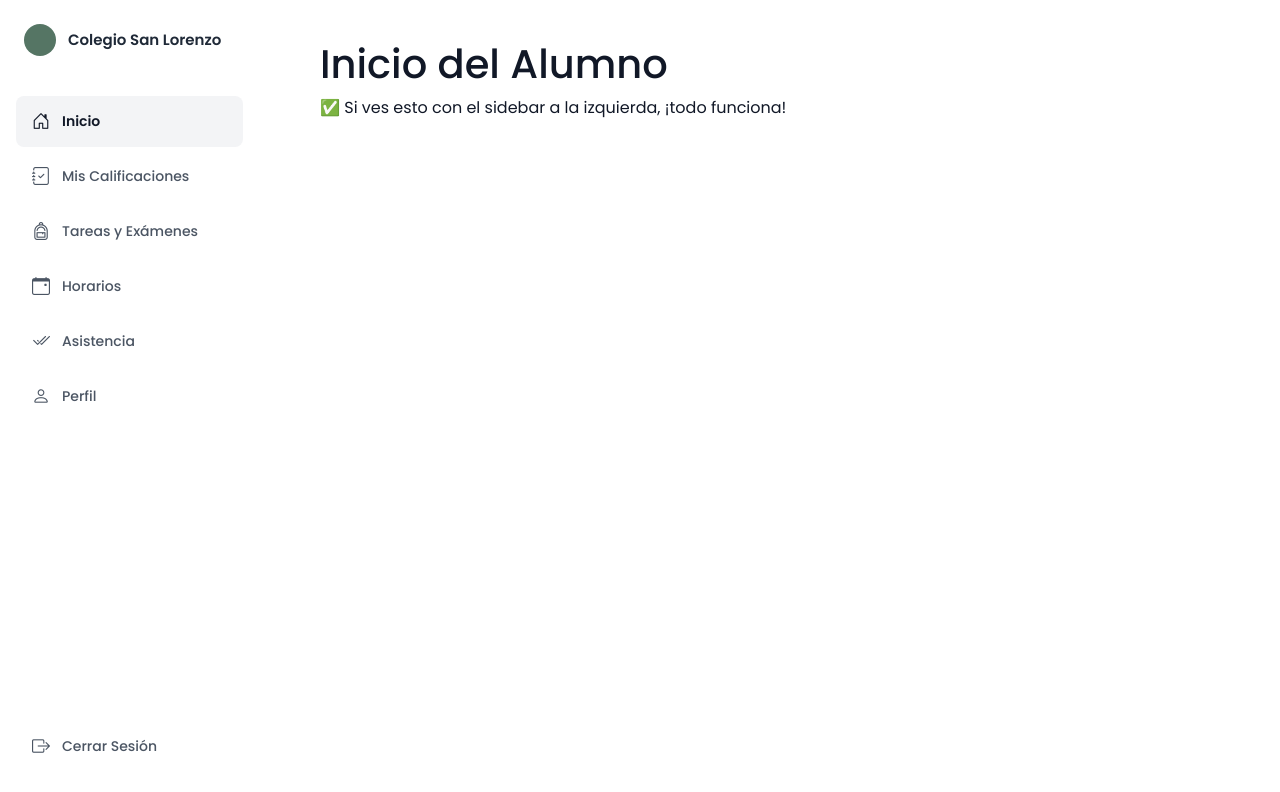
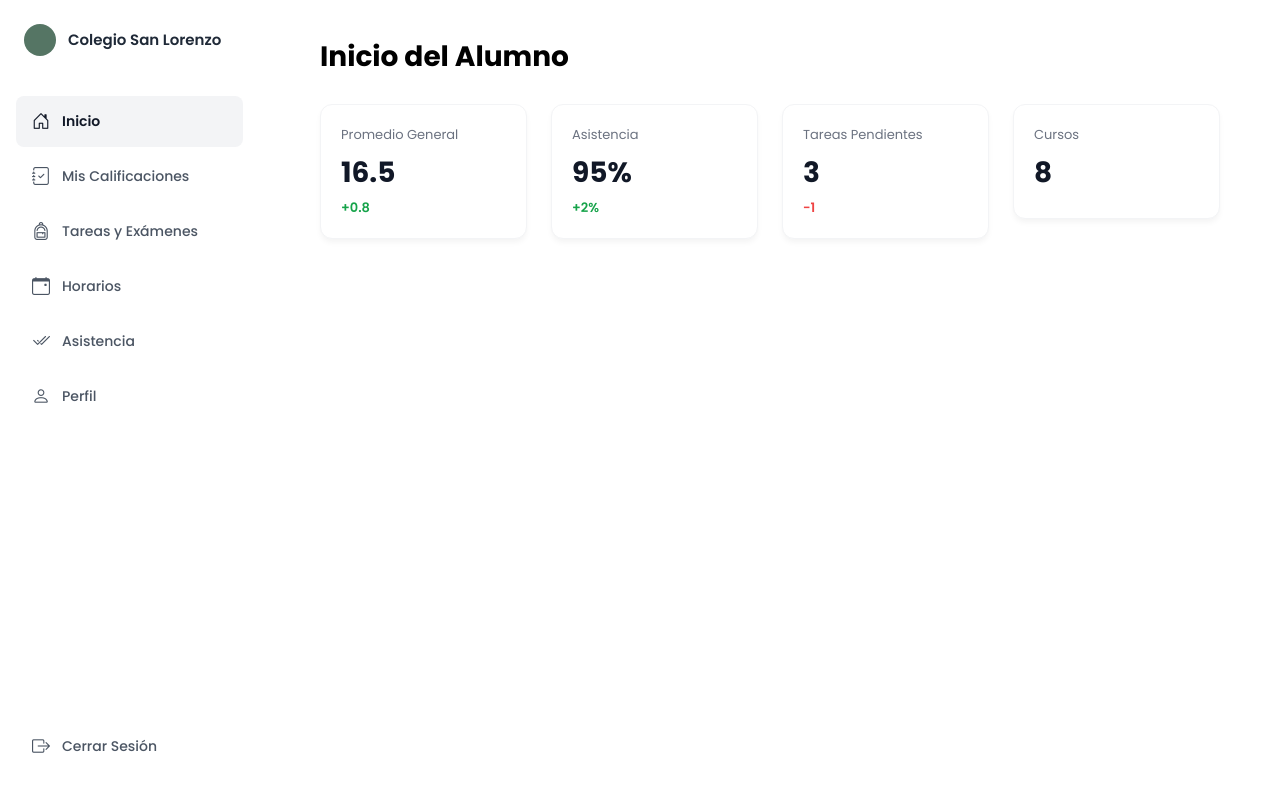
Before and after one commit to angelvargas75/san-lorenzo-app, an Angular app: page /alumno/inicio in a window 1280 px wide. Shown: the top 792 px of the page. Built offline with nearby package versions, Linux system fonts and the light colour scheme; sample sign-in values are in the browser's storage.

Commit message:
feat: agrega componentes shared PageTitle y StatCard reutilizables

```diff
--- a/src/app/features/alumno/inicio/inicio.html
+++ b/src/app/features/alumno/inicio/inicio.html
@@ -1,2 +1,16 @@
-<h1 class="page-title">Inicio del Alumno</h1>
-<p>✅ Si ves esto con el sidebar a la izquierda, ¡todo funciona!</p>
+<app-page-title titulo="Inicio del Alumno"></app-page-title>
+
+<div class="row g-4">
+  <div class="col-md-3">
+    <app-stat-card label="Promedio General" value="16.5" trend="+0.8"></app-stat-card>
+  </div>
+  <div class="col-md-3">
+    <app-stat-card label="Asistencia" value="95%" trend="+2%"></app-stat-card>
+  </div>
+  <div class="col-md-3">
+    <app-stat-card label="Tareas Pendientes" value="3" trend="-1" [trendUp]="false"></app-stat-card>
+  </div>
+  <div class="col-md-3">
+    <app-stat-card label="Cursos" value="8"></app-stat-card>
+  </div>
+</div>
--- a/src/app/features/alumno/inicio/inicio.ts
+++ b/src/app/features/alumno/inicio/inicio.ts
@@ -1,8 +1,10 @@
 import { Component } from '@angular/core';
+import { PageTitle } from '../../../shared/components/page-title/page-title';
+import { StatCard } from '../../../shared/components/stat-card/stat-card';
 
 @Component({
   selector: 'app-inicio',
-  imports: [],
+  imports: [PageTitle, StatCard],
   templateUrl: './inicio.html',
   styleUrl: './inicio.scss',
 })
--- a/src/app/shared/components/page-title/page-title.html
+++ b/src/app/shared/components/page-title/page-title.html
@@ -1 +1 @@
-<p>page-title works!</p>
+<h1 class="page-title">{{ titulo }}</h1>
--- a/src/app/shared/components/page-title/page-title.scss
+++ b/src/app/shared/components/page-title/page-title.scss
@@ -0,0 +1,6 @@
+.page-title {
+  font-weight: 700;
+  font-size: 28px;
+  margin-bottom: 30px;
+  color: #000;
+}
--- a/src/app/shared/components/page-title/page-title.ts
+++ b/src/app/shared/components/page-title/page-title.ts
@@ -1,4 +1,4 @@
-import { Component } from '@angular/core';
+import { Component, Input } from '@angular/core';
 
 @Component({
   selector: 'app-page-title',
@@ -6,4 +6,6 @@ import { Component } from '@angular/core';
   templateUrl: './page-title.html',
   styleUrl: './page-title.scss',
 })
-export class PageTitle {}
+export class PageTitle {
+  @Input() titulo: string = '';
+}
--- a/src/app/shared/components/stat-card/stat-card.html
+++ b/src/app/shared/components/stat-card/stat-card.html
@@ -1 +1,7 @@
-<p>stat-card works!</p>
+<div class="summary-card">
+  <div class="card-label">{{ label }}</div>
+  <div class="card-value">{{ value }}</div>
+  @if (trend) {
+    <div [class]="trendUp ? 'trend-up' : 'trend-down'">{{ trend }}</div>
+  }
+</div>
--- a/src/app/shared/components/stat-card/stat-card.scss
+++ b/src/app/shared/components/stat-card/stat-card.scss
@@ -0,0 +1,32 @@
+.summary-card {
+  background: #fff;
+  border: 1px solid #F3F4F6;
+  border-radius: 12px;
+  padding: 20px;
+  box-shadow: 0 4px 6px -1px rgba(0, 0, 0, 0.05);
+}
+
+.card-label {
+  font-size: 13px;
+  color: #6B7280;
+  margin-bottom: 8px;
+}
+
+.card-value {
+  font-size: 28px;
+  font-weight: 700;
+  color: #111827;
+  margin-bottom: 4px;
+}
+
+.trend-up {
+  font-size: 13px;
+  font-weight: 600;
+  color: #16A34A;
+}
+
+.trend-down {
+  font-size: 13px;
+  font-weight: 600;
+  color: #EF4444;
+}
```
Also changed, not shown: src/app/shared/components/stat-card/stat-card.ts (+7 -2 lines).
